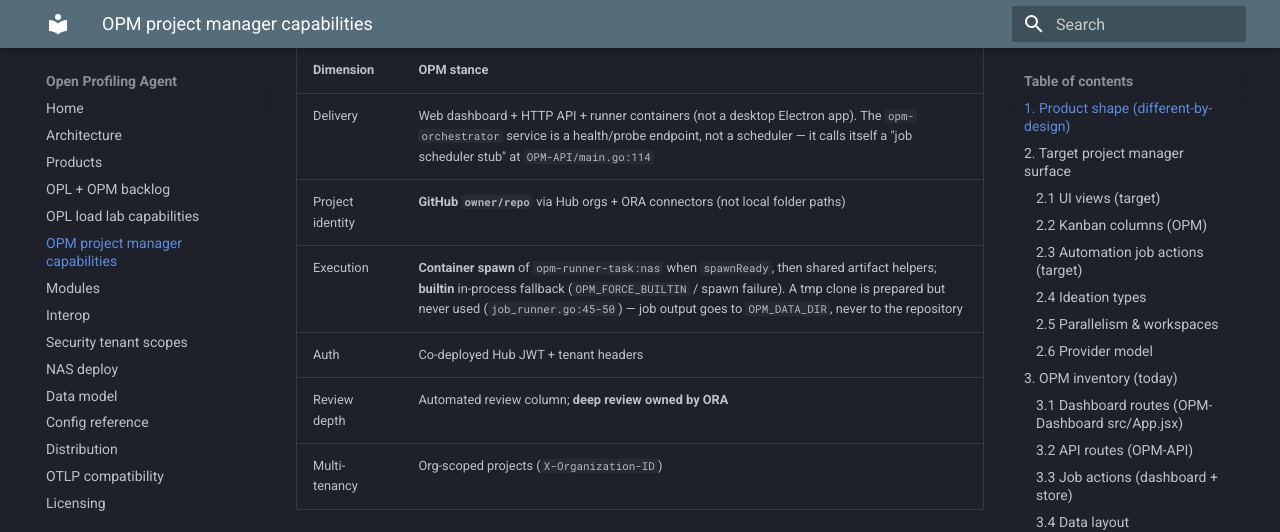
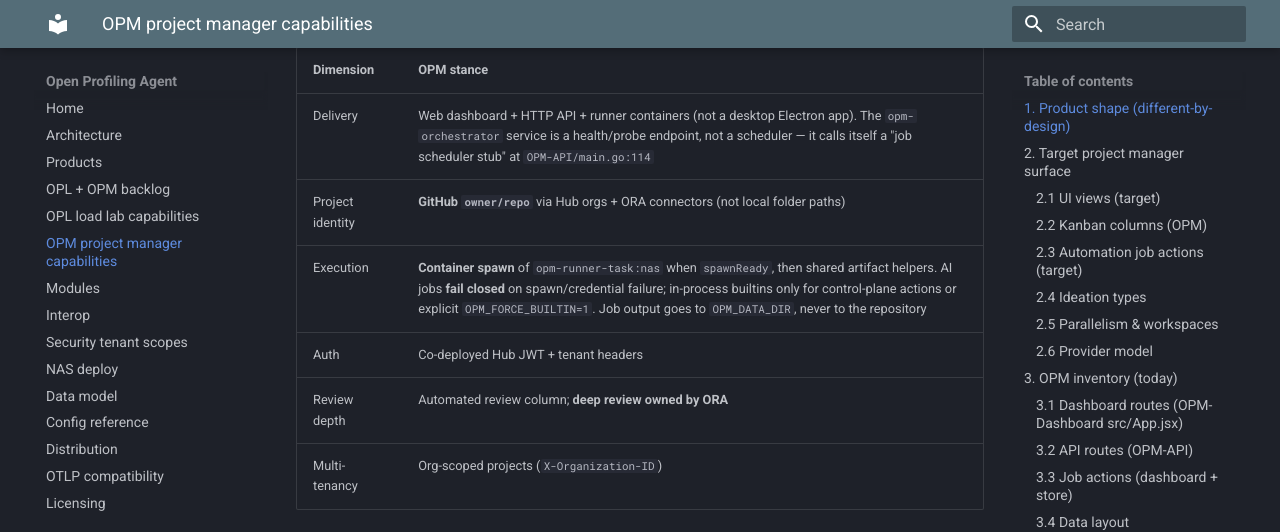
Before and after one commit to TheGrimmChester/OPA-Stack, an MkDocs documentation site: the page built from docs/opm-pm-capabilities.md, in a window 1280 px wide and 900 px high, scrolled down 886 px. Shown: the top 532 px of the window. Built offline with MkDocs 1.6.1 and Material for MkDocs 9.7.7, drawn with Linux system fonts in a browser that asks for light colours; some of the changed text lies outside the part shown.

Commit message:
Fix: document OPM AI fail-closed instead of builtin spawn fallback
Align capabilities docs with production behavior (FORCE_BUILTIN opt-in only).

```diff
--- a/docs/opm-pm-capabilities.md
+++ b/docs/opm-pm-capabilities.md
@@ -30,7 +30,7 @@ Companion product backlog: [opl-opm-backlog.md](opl-opm-backlog.md). Product bou
 |-----------|------------|
 | Delivery | Web dashboard + HTTP API + runner containers (not a desktop Electron app). The `opm-orchestrator` service is a health/probe endpoint, not a scheduler — it calls itself a "job scheduler stub" at `OPM-API/main.go:114` |
 | Project identity | **GitHub `owner/repo`** via Hub orgs + ORA connectors (not local folder paths) |
-| Execution | **Container spawn** of `opm-runner-task:nas` when `spawnReady`, then shared artifact helpers; **builtin** in-process fallback (`OPM_FORCE_BUILTIN` / spawn failure). A tmp clone is prepared but never used (`job_runner.go:45-50`) — job output goes to `OPM_DATA_DIR`, never to the repository |
+| Execution | **Container spawn** of `opm-runner-task:nas` when `spawnReady`, then shared artifact helpers. AI jobs **fail closed** on spawn/credential failure; in-process builtins only for control-plane actions or explicit `OPM_FORCE_BUILTIN=1`. Job output goes to `OPM_DATA_DIR`, never to the repository |
 | Auth | Co-deployed Hub JWT + tenant headers |
 | Review depth | Automated review column; **deep review owned by ORA** |
 | Multi-tenancy | Org-scoped projects (`X-Organization-ID`) |
@@ -140,7 +140,7 @@ Enqueued from UI (`OPM-Dashboard/src/pages/Jobs.jsx`): `run-planning`, `run-impl
 
 Store also maps `run-followup-planning` → planning state.
 
-**Execution today:** when spawnReady (docker CLI + daemon + `opm-runner-task:nas`), jobs `docker run` one hardened ephemeral runner (`execution: "container"`), then shared helpers write `spec.md` / plan / progress / review + QA / changelog. Builtin in-process path (`execution: "builtin"`) remains the fallback (`OPM_FORCE_BUILTIN=1` or spawn failure). Orchestrator `/api/spawn-probe` reports `spawnReady: true` when docker works. Default runner tag env `OPM_RUNNER_TAG` (prefer `nas` on NAS — never smoke).
+**Execution today:** when spawnReady (docker CLI + daemon + `opm-runner-task:nas`), jobs `docker run` one hardened ephemeral runner (`execution: "container"`), then shared helpers write `spec.md` / plan / progress / review + QA / changelog. AI-backed actions fail closed without spawn + OAM credentials; builtins are for control-plane actions or `OPM_FORCE_BUILTIN=1` only. Orchestrator `/api/spawn-probe` reports `spawnReady: true` when docker works. Default runner tag env `OPM_RUNNER_TAG` (prefer `nas` on NAS — never smoke).
 
 **Two limits that shape the rows below.**
 
```
